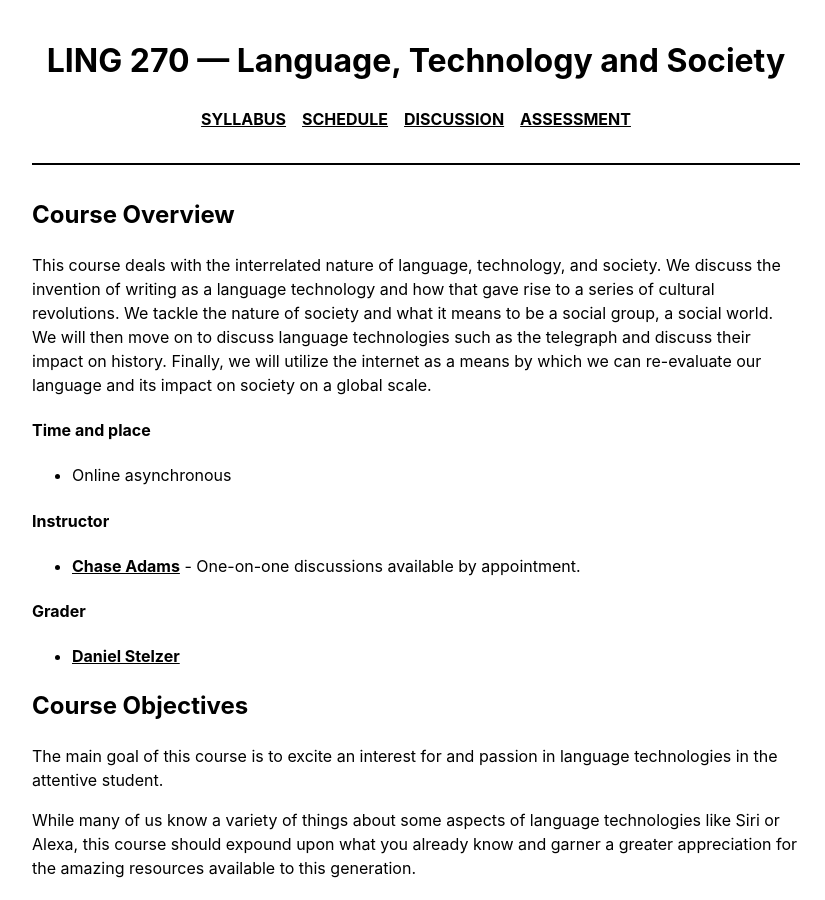
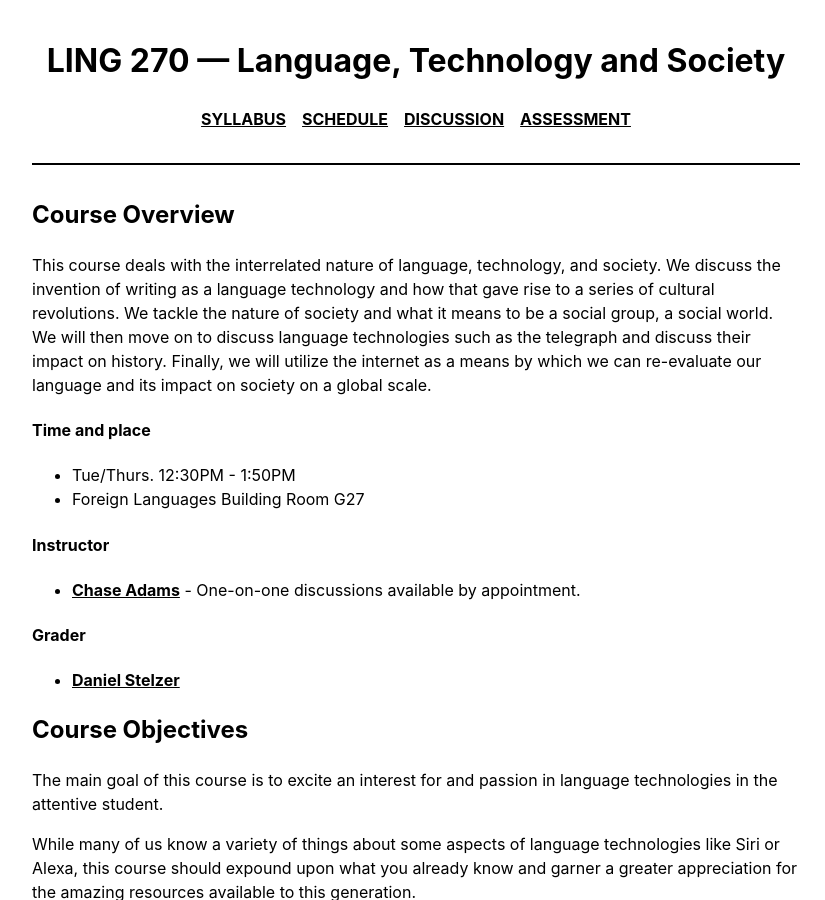
Before and after one commit to 2022-Spring-LING-270/2022-Spring-LING-270.github.io, a Jekyll site: the page built from index.md, in a window 1280 px wide and 900 px high. Shown: the whole window, without its empty margins (224-1049 px from the left). Built offline with Jekyll 4.4.1, drawn with Linux system fonts in a browser that asks for light colours.

Commit message:
Update index.md

```diff
--- a/index.md
+++ b/index.md
@@ -8,7 +8,8 @@ title: Syllabus
 This course deals with the interrelated nature of language, technology, and society. We discuss the invention of writing as a language technology and how that gave rise to a series of cultural revolutions. We tackle the nature of society and what it means to be a social group, a social world. We will then move on to discuss language technologies such as the telegraph and discuss their impact on history. Finally, we will utilize the internet as a means by which we can re-evaluate our language and its impact on society on a global scale.
 
 #### Time and place
-* Online asynchronous
+* Tue/Thurs. 12:30PM - 1:50PM
+* Foreign Languages Building Room G27
 
 #### Instructor
 * [Chase Adams](https://linguistics.illinois.edu/directory/profile/chasea2) - One-on-one discussions available by appointment.
```
